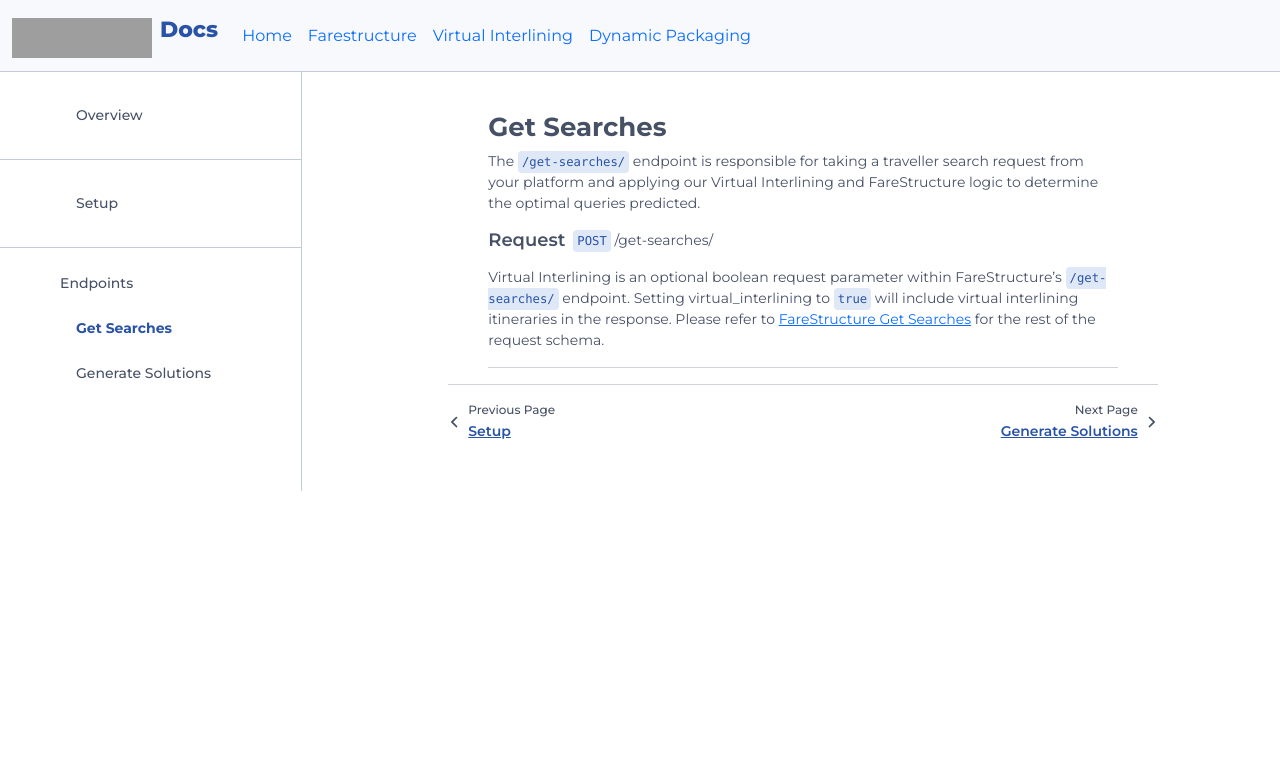
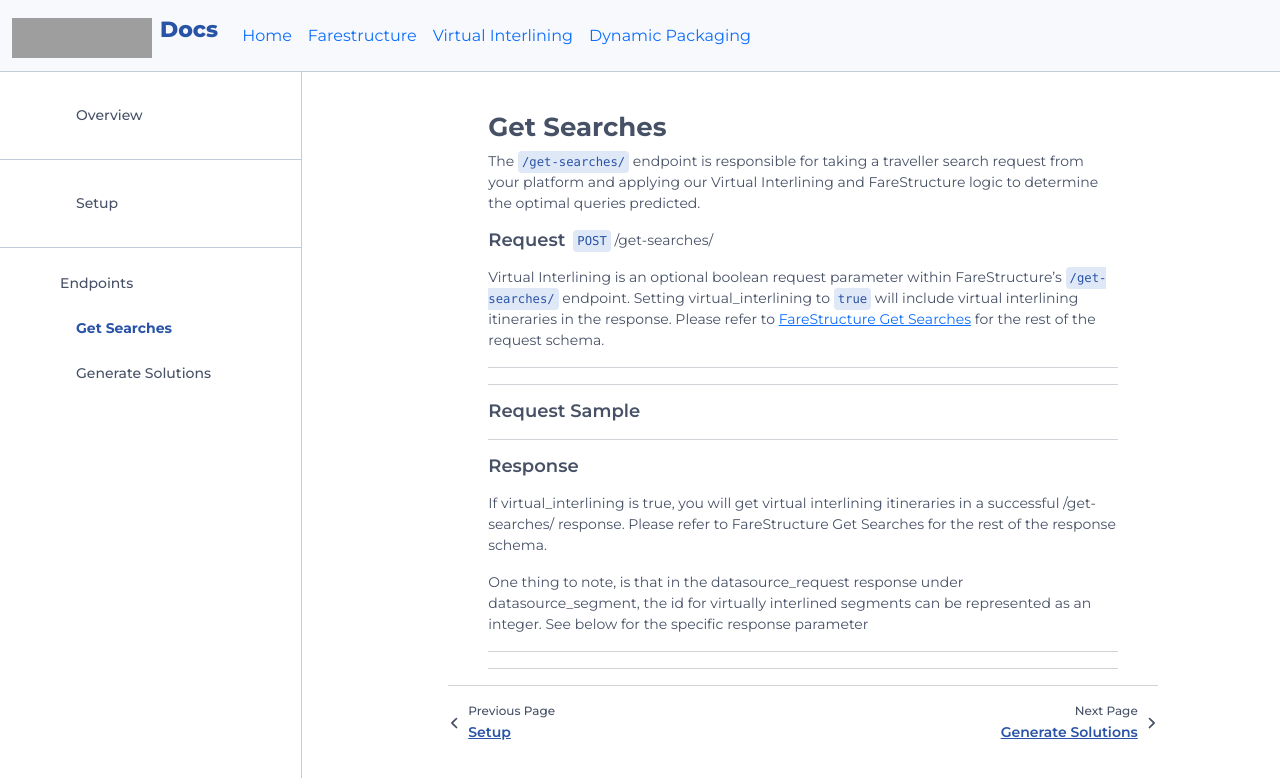
Before and after one commit to trip-ninja-inc/trip_ninja_api_docs, a React (Create React App) app in the folder trip-ninja-docs/: page /virtual-interlining/get-searches/ in a window 1280 px wide. Shown: the top 778 px of the page. Built offline with nearby package versions, Linux system fonts and the light colour scheme; grey boxes are pictures that could not be loaded.

Commit message:
add response section to get searches

```diff
--- a/trip-ninja-docs/src/virtual-interlining/VirtualInterliningGetSearches.tsx
+++ b/trip-ninja-docs/src/virtual-interlining/VirtualInterliningGetSearches.tsx
@@ -27,6 +27,25 @@ export default function GetSearches() {
 					to <a href="/farestructure/get-searches">FareStructure Get Searches</a> for the rest of the request schema.
         </p>
         <hr className="mt-3 mb-0"/>
+        <div></div>
+        <hr className="mt-3 mb-3"/>
+        <h3 className="mb-0">Request Sample</h3>
+        <div></div>
+        <hr className="mt-3 mb-3"/>
+        <h3 className="mb-3">Response</h3>
+        <p>
+          If virtual_interlining is true, you will get virtual interlining itineraries in a
+          successful /get-searches/ response. Please refer to FareStructure Get Searches
+          for the rest of the response schema.
+        </p>
+        <p>
+          One thing to note, is that in the datasource_request response under datasource_segment,
+          the id for virtually interlined segments can be represented as an integer.
+          See below for the specific response parameter
+        </p>
+        <hr className="mt-3 mb-0"/>
+        <div></div>
+        <hr className="mt-3 mb-3"/>
       </div>
       <Pagination
         prevPageText="Setup"
```
